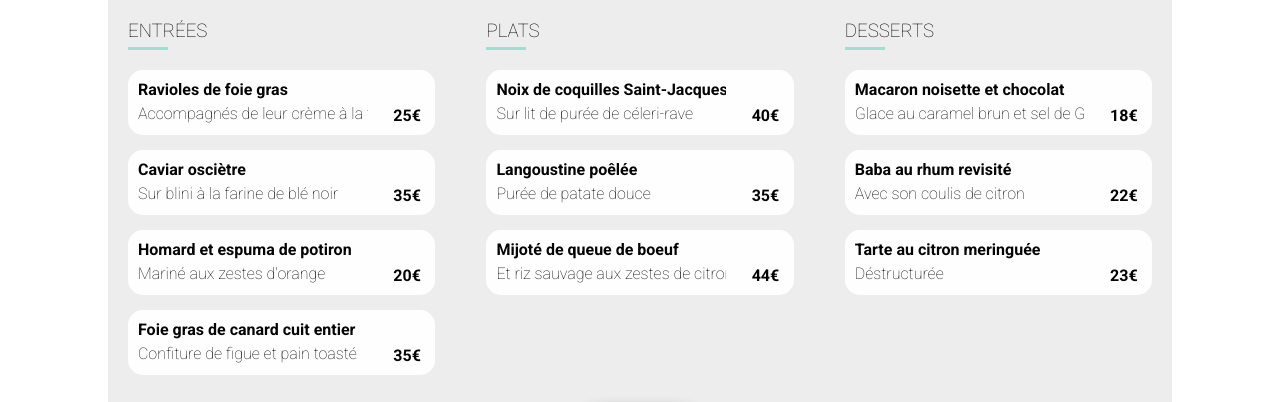
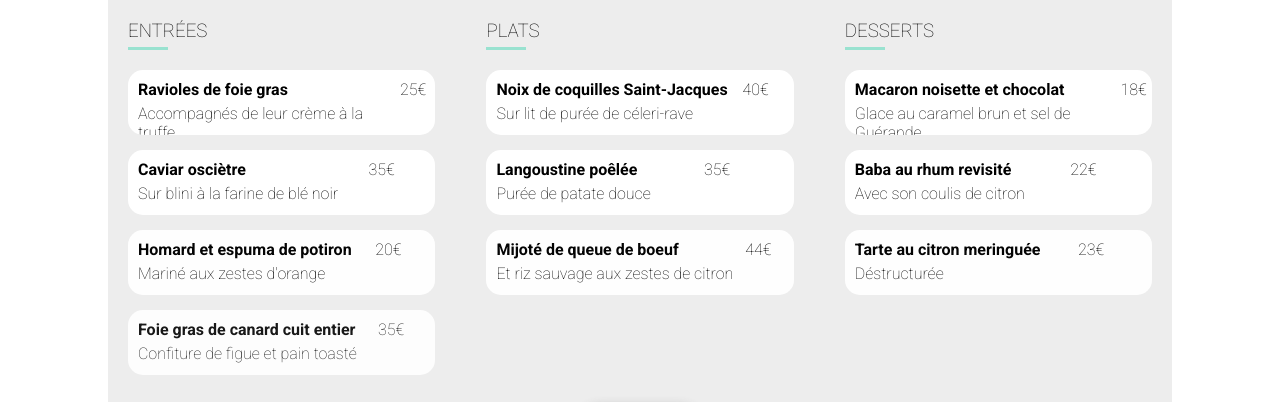
Before and after one commit to yannmtrn/ohmyfood, a website: page laNoteEnchantee.html in a window 1280 px wide. Shown: the part 529-931 px from the top of the page. Drawn offline with Linux system fonts and the light colour scheme; a web font is replaced by a local one.

Commit message:
HTML & CSS correction all menu pages

```diff
--- a/laNoteEnchantee.html
+++ b/laNoteEnchantee.html
@@ -32,7 +32,7 @@
             <div id="category-menu">
                 <section>
                 <h3>ENTRÉES</h3>
-                <article class="content">
+                <article class="content content--1">
                     <div class="text">
                         <h4>Ravioles de foie gras</h4>
                         <p>Accompagnés de leur crème à la truffe</p>
@@ -40,7 +40,7 @@
                     <p class="price">25€</p>
                     <div class="slide-left"><i class="fa-regular fa-circle-check rotate-scale-up"></i></div>
                 </article>
-                <article class="content">
+                <article class="content content--2">
                     <div class="text">
                         <h4>Caviar osciètre</h4>
                         <p>Sur blini à la farine de blé noir</p>
@@ -48,7 +48,7 @@
                     <p class="price">35€</p>
                     <div class="slide-left"><i class="fa-regular fa-circle-check rotate-scale-up"></i></div>
                 </article>
-                <article class="content">
+                <article class="content content--3">
                     <div class="text">
                         <h4>Homard et espuma de potiron</h4>
                         <p>Mariné aux zestes d'orange</p>
@@ -56,7 +56,7 @@
                     <p class="price">20€</p>
                     <div class="slide-left"><i class="fa-regular fa-circle-check rotate-scale-up"></i></div>
                 </article>
-                <article class="content">
+                <article class="content content--4">
                     <div class="text">
                         <h4>Foie gras de canard cuit entier</h4>
                         <p>Confiture de figue et pain toasté</p>
@@ -67,7 +67,7 @@
                 </section>
                 <section>
                 <h3>PLATS</h3>
-                <article class="content">
+                <article class="content content--1">
                     <div class="text">
                         <h4>Noix de coquilles Saint-Jacques</h4>
                         <p>Sur lit de purée de céleri-rave</p>
@@ -75,7 +75,7 @@
                     <p class="price">40€</p>
                     <div class="slide-left"><i class="fa-regular fa-circle-check rotate-scale-up"></i></div>
                 </article>
-                <article class="content">
+                <article class="content content--2">
                     <div class="text">
                         <h4>Langoustine poêlée</h4>
                         <p>Purée de patate douce</p>
@@ -83,7 +83,7 @@
                     <p class="price">35€</p>
                     <div class="slide-left"><i class="fa-regular fa-circle-check rotate-scale-up"></i></div>
                 </article>
-                <article class="content">
+                <article class="content content--3">
                     <div class="text">
                         <h4>Mijoté de queue de boeuf</h4>
                         <p>Et riz sauvage aux zestes de citron</p>
@@ -94,7 +94,7 @@
                 </section>
                 <section>
                 <h3>DESSERTS</h3>
-                <article class="content">
+                <article class="content content--1">
                     <div class="text">
                         <h4>Macaron noisette et chocolat</h4>
                         <p>Glace au caramel brun et sel de Guérande</p>
@@ -102,7 +102,7 @@
                     <p class="price">18€</p>
                     <div class="slide-left"><i class="fa-regular fa-circle-check rotate-scale-up"></i></div>
                 </article>
-                <article class="content">
+                <article class="content content--2">
                     <div class="text">
                         <h4>Baba au rhum revisité</h4>
                         <p>Avec son coulis de citron</p>
@@ -110,7 +110,7 @@
                     <p class="price">22€</p>
                     <div class="slide-left"><i class="fa-regular fa-circle-check rotate-scale-up"></i></div>
                 </article>
-                <article class="content">
+                <article class="content content--3">
                     <div class="text">
                         <h4>Tarte au citron meringuée</h4>
                         <p>Déstructurée</p>
--- a/sass/Base/_font.scss
+++ b/sass/Base/_font.scss
@@ -54,7 +54,7 @@ li {
     }
 }
 
-.price {
+.content-price {
     font-family: 'Roboto', sans-serif;
     font-weight: bold;
 }
--- a/sass/Pages/_menu.scss
+++ b/sass/Pages/_menu.scss
@@ -114,7 +114,7 @@ picture {
                 position: relative;
                 display: flex;
                 justify-content: space-between;
-                animation: fadein 6s forwards;
+                animation: fadein 8s forwards;
                 &--1 {
                     animation-delay: 0s;
                     animation-duration: 2s;
@@ -126,6 +126,10 @@ picture {
                 &--3 {
                     animation-delay: 0s;
                     animation-duration: 6s;
+                }
+                &--4 {
+                    animation-delay: 0s;
+                    animation-duration: 8s;
                 }
 
                 .rotate-check {
@@ -159,6 +163,22 @@ picture {
                         animation: rotate-check 0.5s linear both;
                     }
                 }
+
+                &-text {
+                    width: 80%;
+                    overflow: hidden;
+                    white-space: nowrap;
+                    text-overflow: ellipsis;
+                }
+
+                &-price {
+                    width: 10%;
+                    margin-left: 20px;
+                    display: flex;
+                    flex-direction: column;
+                    justify-content: end;
+                    align-items: flex-end;
+                }
             }
         }
 
@@ -169,21 +189,5 @@ picture {
             padding-bottom: 5px;
             border-bottom: solid 3px $tertiaire;
         }
-
-        .text {
-            width: 80%;
-            overflow: hidden;
-            white-space: nowrap;
-            text-overflow: ellipsis;
-        }
-
-        .price {
-            width: 10%;
-            margin-left: 20px;
-            display: flex;
-            flex-direction: column;
-            justify-content: end;
-            align-items: flex-end;
-        }
     }
 }
```
Also changed, not shown: aLaFrancaise.html (+9 -9 lines), laPaletteDuGout.html (+18 -18 lines), leDeliceDesSens.html (+9 -9 lines), css/menu.css, css/style.css, 1 other file.
